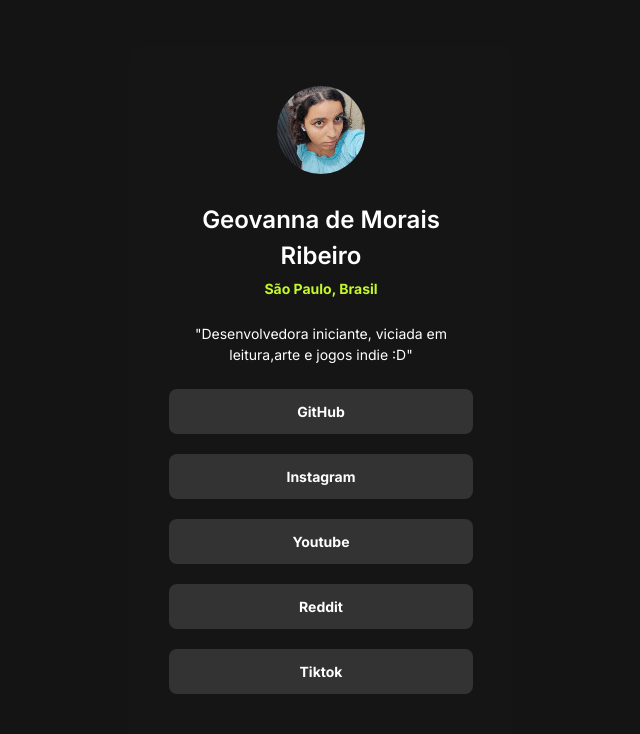
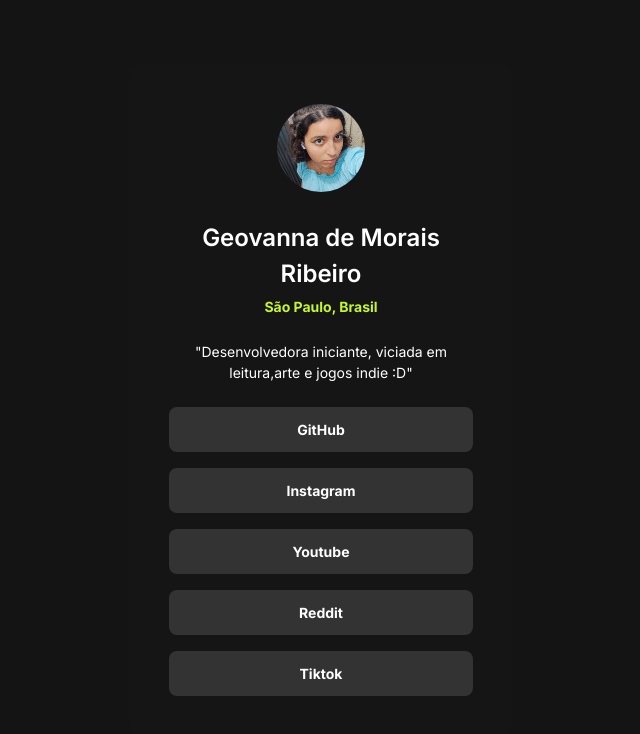
Before and after one commit to GeovannaMorais12BEMETI/Projeto-Meus-Links-2.0, a plain HTML site: page index.html in a window 1280 px wide. Shown: the whole page, without its empty margins (319-959 px from the left). Drawn offline with Linux system fonts and the light colour scheme.

Commit message:
Projeto finalizado :D

```diff
--- a/index.html
+++ b/index.html
@@ -3,26 +3,30 @@
 <head>
     <meta charset="UTF-8">
     <meta name="viewport" content="width=device-width, initial-scale=1.0">
+
     <link rel="stylesheet" href="style.css">
     <link rel="preconnect" href="https://fonts.googleapis.com">
     <link rel="preconnect" href="https://fonts.gstatic.com" crossorigin>
     <link href="https://fonts.googleapis.com/css2?family=Inter:wght@100..900&display=swap" rel="stylesheet">
+
     <title>Meus Links</title>
+
 </head>
 <body>
     <div>
         <img src="./fotinha bonita.jpg" alt="imagem da criadora, Geovanna Morais :D">
+
         <h1>Geovanna de Morais Ribeiro</h1>
         <strong>São Paulo, Brasil</strong>
         <p>"Desenvolvedora iniciante, viciada em leitura,arte e jogos indie :D"</p>
 
-        <a href="https://github.com/GeovannaMorais12BEMETI" target="_blank">GitHub</a> <br>
-        <a href="https://www.instagram.com/hay_aylaa/" target="_blank">Instagram</a> <br>
-        <a href="https://www.youtube.com/@Hay_aylaa" target="_blank">Youtube</a> <br>
-        <a href="https://www.reddit.com/user/Starlight_Ayla/" target="_blank">Reddit</a> <br>
-        <a href="https://www.tiktok.com/@ay_stalight" target="_blank">Tiktok</a> <br>
+        <a href="https://github.com/GeovannaMorais12BEMETI" target="_blank">GitHub</a>
+        <a href="https://www.instagram.com/hay_aylaa/" target="_blank">Instagram</a>
+        <a href="https://www.youtube.com/@Hay_aylaa" target="_blank">Youtube</a>
+        <a href="https://www.reddit.com/user/Starlight_Ayla/" target="_blank">Reddit</a>
+        <a href="https://www.tiktok.com/@ay_stalight" target="_blank">Tiktok</a>
+
     </div>
-
 
 </body>
 </html>
```
